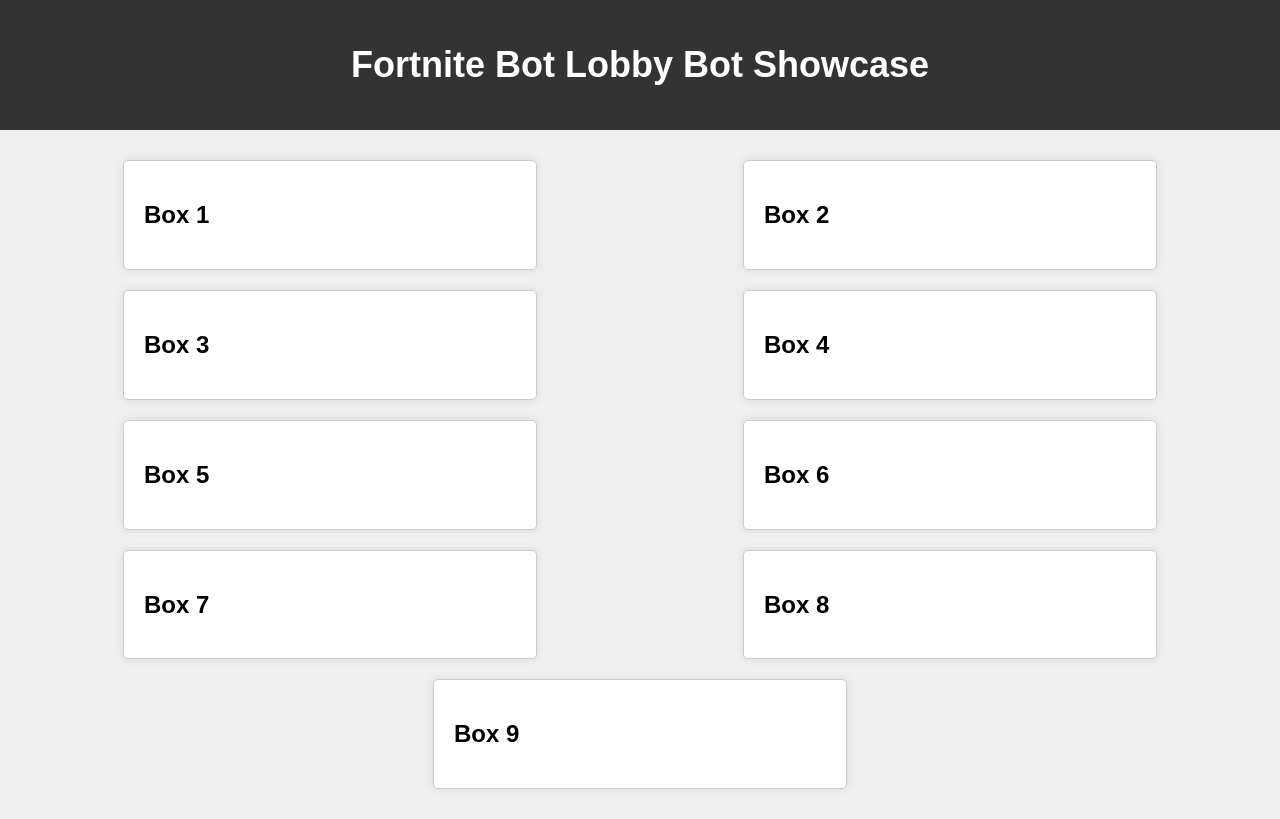
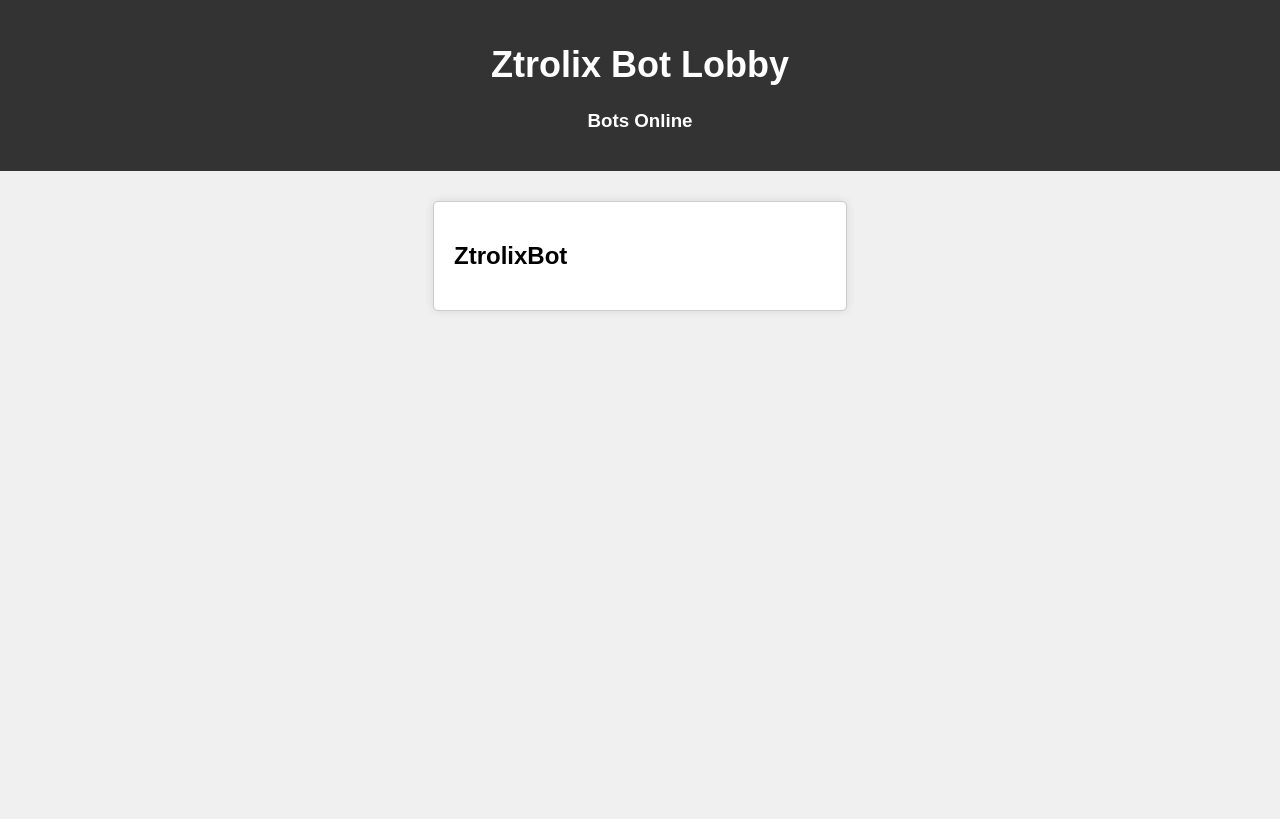
Before and after one commit to Ztrolix/ZtrolixBotFN, a plain HTML site: page index.html in a window 1280 px wide. Drawn offline with Linux system fonts and the light colour scheme.

Commit message:
New Website Update

```diff
--- a/index.html
+++ b/index.html
@@ -3,7 +3,7 @@
 <head>
     <meta charset="UTF-8">
     <meta name="viewport" content="width=device-width, initial-scale=1">
-    <title>Fortnite Bot Lobby Bot Showcase</title>
+    <title>Ztrolix Bot Lobby</title>
     <style>
         body {
             font-family: Arial, sans-serif;
@@ -47,52 +47,13 @@
 </head>
 <body>
     <header>
-        <h1>Fortnite Bot Lobby Bot Showcase</h1>
+        <h1>Ztrolix Bot Lobby</h1>
+        <h3>Bots Online</h3>
     </header>
 
     <div class="container">
         <div class="box">
-            <h2>Box 1</h2>
-            <!-- Add your bot lobby bot information here -->
-        </div>
-
-        <div class="box">
-            <h2>Box 2</h2>
-            <!-- Add your bot lobby bot information here -->
-        </div>
-
-        <div class="box">
-            <h2>Box 3</h2>
-            <!-- Add your bot lobby bot information here -->
-        </div>
-
-        <div class="box">
-            <h2>Box 4</h2>
-            <!-- Add your bot lobby bot information here -->
-        </div>
-
-        <div class="box">
-            <h2>Box 5</h2>
-            <!-- Add your bot lobby bot information here -->
-        </div>
-
-        <div class="box">
-            <h2>Box 6</h2>
-            <!-- Add your bot lobby bot information here -->
-        </div>
-
-        <div class="box">
-            <h2>Box 7</h2>
-            <!-- Add your bot lobby bot information here -->
-        </div>
-
-        <div class="box">
-            <h2>Box 8</h2>
-            <!-- Add your bot lobby bot information here -->
-        </div>
-
-        <div class="box">
-            <h2>Box 9</h2>
+            <h2>ZtrolixBot</h2>
             <!-- Add your bot lobby bot information here -->
         </div>
     </div>
```
